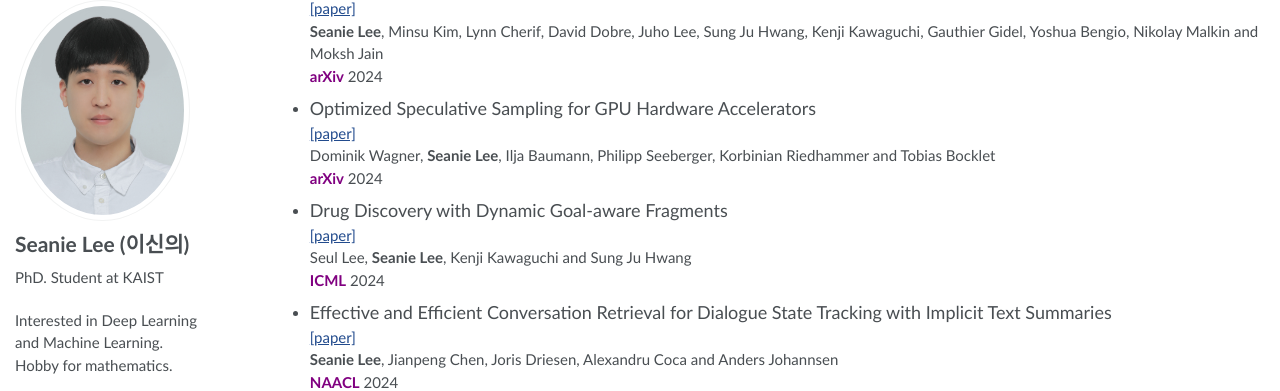
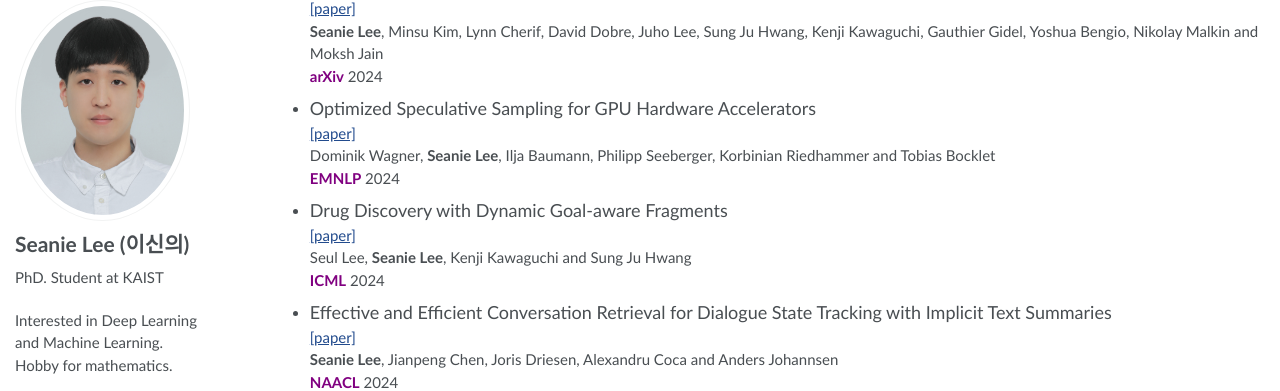
Before and after one commit to seanie12/seanie12.github.io, a Jekyll site: the page built from _pages/about.md, in a window 1280 px wide and 900 px high, scrolled down 616 px. Shown: the part 91-482 px from the top of the window. Built offline with Jekyll 4.4.1, drawn with Linux system fonts in a browser that asks for light colours.

Commit message:
Update about.md

```diff
--- a/_pages/about.md
+++ b/_pages/about.md
@@ -46,7 +46,7 @@ During my PhD study, I interned at Mila in 2024, where I had the opportunity to
 - <font size="4">Optimized Speculative Sampling for GPU Hardware Accelerators</font>
 [[paper]](https://arxiv.org/abs/2406.11016) \\
 Dominik Wagner, **Seanie Lee**, Ilja Baumann, Philipp Seeberger, Korbinian Riedhammer and Tobias Bocklet \\
-<span style="color:purple">**arXiv**</span> 2024
+<span style="color:purple">**EMNLP**</span> 2024
 
 
 - <font size="4">Drug Discovery with Dynamic Goal-aware Fragments</font>
```
